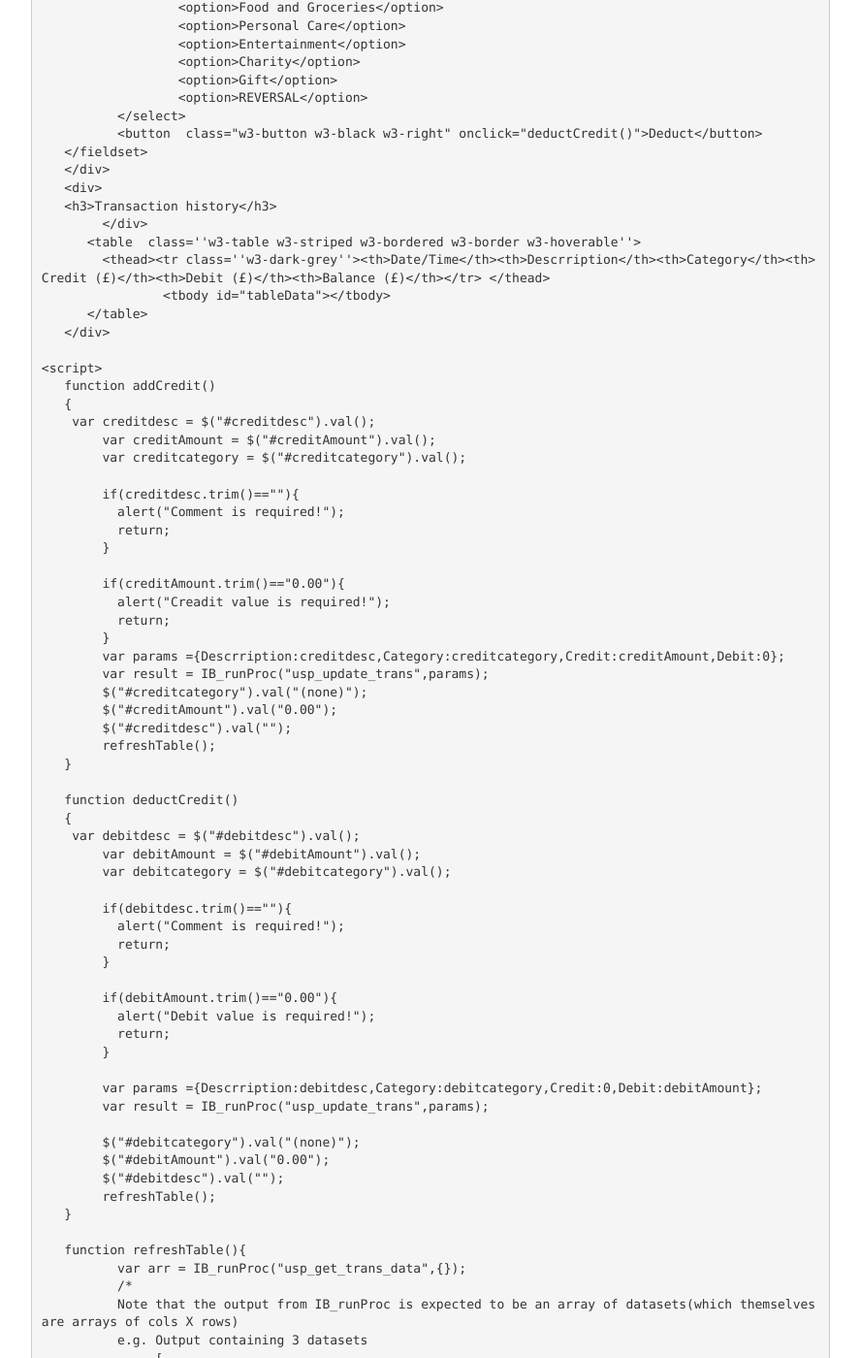
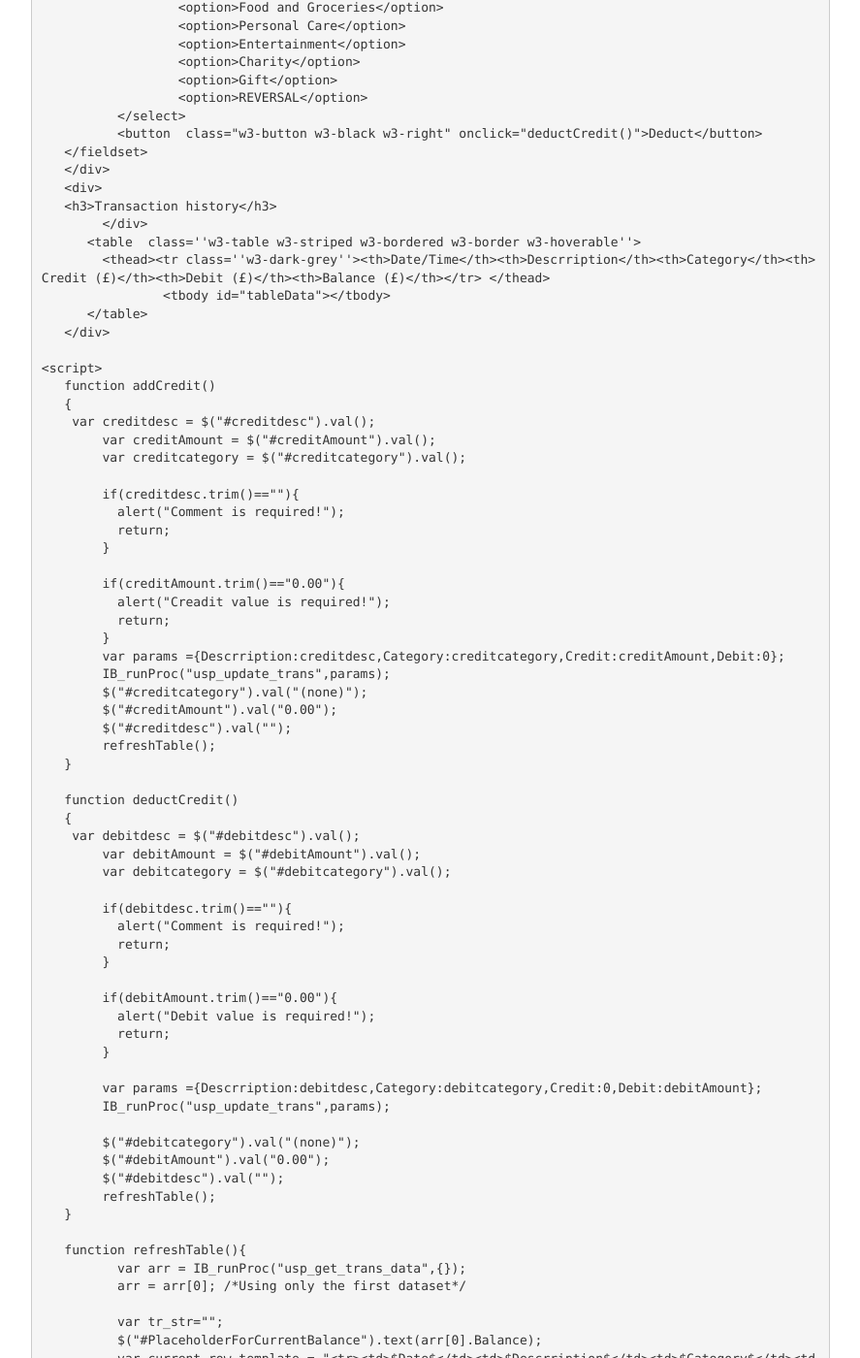
Before and after one commit to SamuelAina/IBADI-DOCS, a Jekyll site: the page built from Implementing_a_creadit_tracking_tool_with_IBADI.md, in a window 1280 px wide and 1400 px high, scrolled down 3246 px. Shown: the whole window at 97% size, without its empty margins (196-1083 px from the left). Built offline with Jekyll 4.4.1, drawn with Linux system fonts in a browser that asks for light colours; our own code applies the rules of GitHub Pages for plain Markdown files; some of the changed text lies outside the part shown.

Commit message:
Update Implementing_a_creadit_tracking_tool_with_IBADI.md

```diff
--- a/Implementing_a_creadit_tracking_tool_with_IBADI.md
+++ b/Implementing_a_creadit_tracking_tool_with_IBADI.md
@@ -188,7 +188,7 @@ BEGIN
 	  return;
 	}
 	var params ={Descrription:creditdesc,Category:creditcategory,Credit:creditAmount,Debit:0};
-	var result = IB_runProc("usp_update_trans",params);
+	IB_runProc("usp_update_trans",params);
 	$("#creditcategory").val("(none)");
 	$("#creditAmount").val("0.00");
 	$("#creditdesc").val("");
@@ -212,7 +212,7 @@ BEGIN
 	}
 
 	var params ={Descrription:debitdesc,Category:debitcategory,Credit:0,Debit:debitAmount};
-	var result = IB_runProc("usp_update_trans",params);
+	IB_runProc("usp_update_trans",params);
 
 	$("#debitcategory").val("(none)");
 	$("#debitAmount").val("0.00");
@@ -222,19 +222,6 @@ BEGIN
 
    function refreshTable(){
  	  var arr = IB_runProc("usp_get_trans_data",{});
-	  /*
-	  Note that the output from IB_runProc is expected to be an array of datasets(which themselves are arrays of cols X rows)
-	  e.g. Output containing 3 datasets
-	       [
-	        [{col1:val1,col2:val1,col3:val1},{col1:val2,col2:val2,col3:val2},{col1:val3,col2:val3,col3:val3}],
-	        [{col1:val1,col2:val1,col3:val1},{col1:val2,col2:val2,col3:val2}],
-		[{col1:val1,col2:val1,col3:val1},{col1:val2,col2:val2,col3:val2},{col1:val3,col2:val3,col3:val3},{col1:val4,col2:val4,col3:val4}]
-	       ]
-      e.g. Output containing a single dataset consisting of a table of one column and a single row.
-	       [[col1:val1]]
-
-	  In this case we are expecting a single table with 7 columns. The important thing to note is that we're only using one element e.g. arr[0]
-	  */
 	  arr = arr[0]; /*Using only the first dataset*/
 
 	  var tr_str="";
@@ -261,7 +248,6 @@ BEGIN
 		refreshTable();
 	  });
 </script>
-
 '
  SELECT html = [ibadi].[html](@html)
 END
```
Also changed, not shown: other parts of Implementing_a_creadit_tracking_tool_with_IBADI.md (+2 -2 lines).
